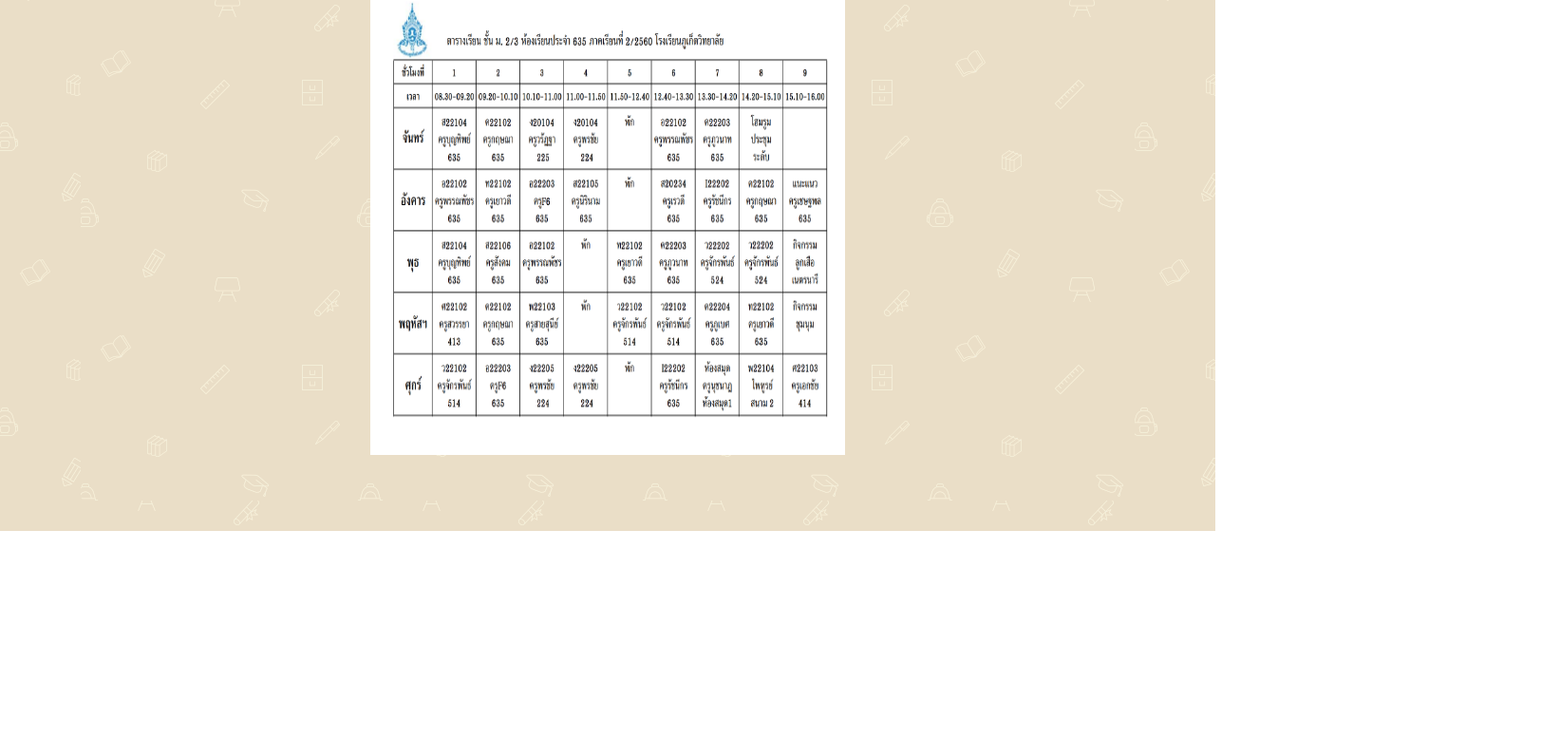
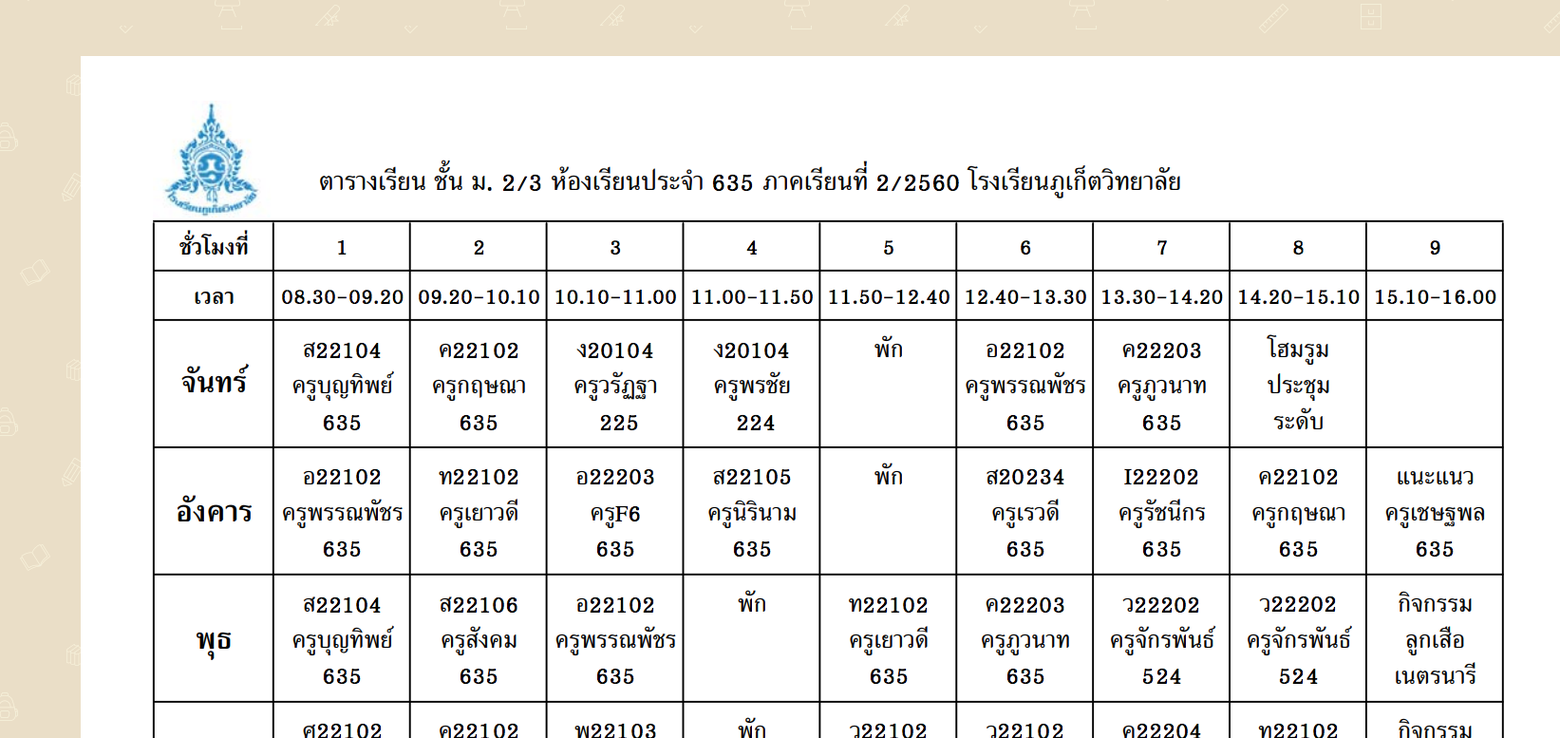
Before and after one commit to IDEVPER/E-STUDY.github.io, a plain HTML site: page study.html in a window 1280 px wide. Shown: the part 253-1030 px from the top of the page at 95% size, 1643 px wide, since content can reach past the window. Before the commit the page ends 812 px from the top, so only its background shows below. Drawn offline with nearby package versions, Linux system fonts and the light colour scheme; files whose address does not match are found by name.

Commit message:
Update study.html

```diff
--- a/study.html
+++ b/study.html
@@ -52,8 +52,8 @@
       <div class="starter-template jumbotron">
         <br><br>
         <h1>ตารางสอน</h1>
-        <img src="img/study.png" width="500" height="500" class="img-responsive">
       </div>
+       <img src="img/study.png" class="img-responsive">
 
     </main><!-- /.container -->
 
```
